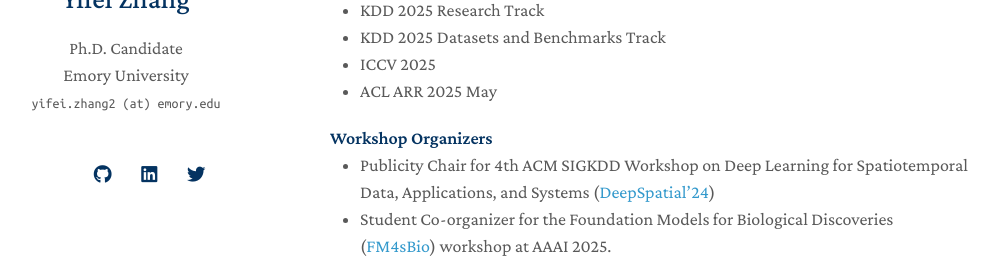
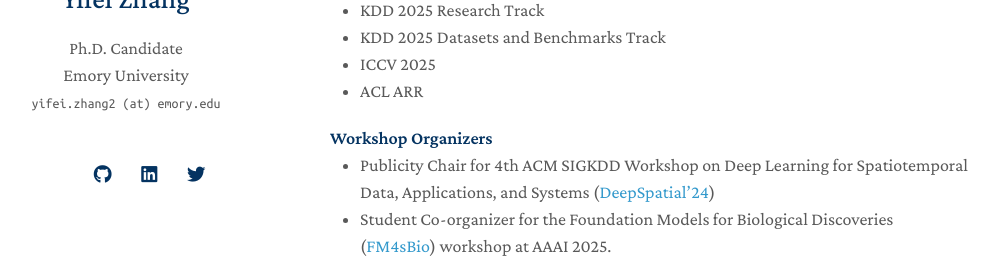
Before and after one commit to yifeizhangcs/yifeizhangcs.github.io, a Jekyll site: the page built from index.md, in a window 1280 px wide and 900 px high, scrolled down 4303 px, cut to the strip 249-525 px from the top of the window. Shown: the whole strip, without its empty margins (150-1148 px from the left). Built offline with Jekyll 4.4.1, drawn with Linux system fonts in a browser that asks for light colours; nearby versions of some CDN libraries; a style sheet for code colours, icons or effects is not loaded; our own code applies the rules of GitHub Pages for plain Markdown files.

Commit message:
Update services.md

```diff
--- a/_includes/services.md
+++ b/_includes/services.md
@@ -16,7 +16,7 @@
     <li>KDD 2025 Research Track</li>
     <li>KDD 2025 Datasets and Benchmarks Track</li>
     <li>ICCV 2025</li>
-    <li>ACL ARR 2025 May</li>
+    <li>ACL ARR</li>
 </ul>
 
 <h4 style="margin:0 10px 0;">Workshop Organizers</h4>
```
